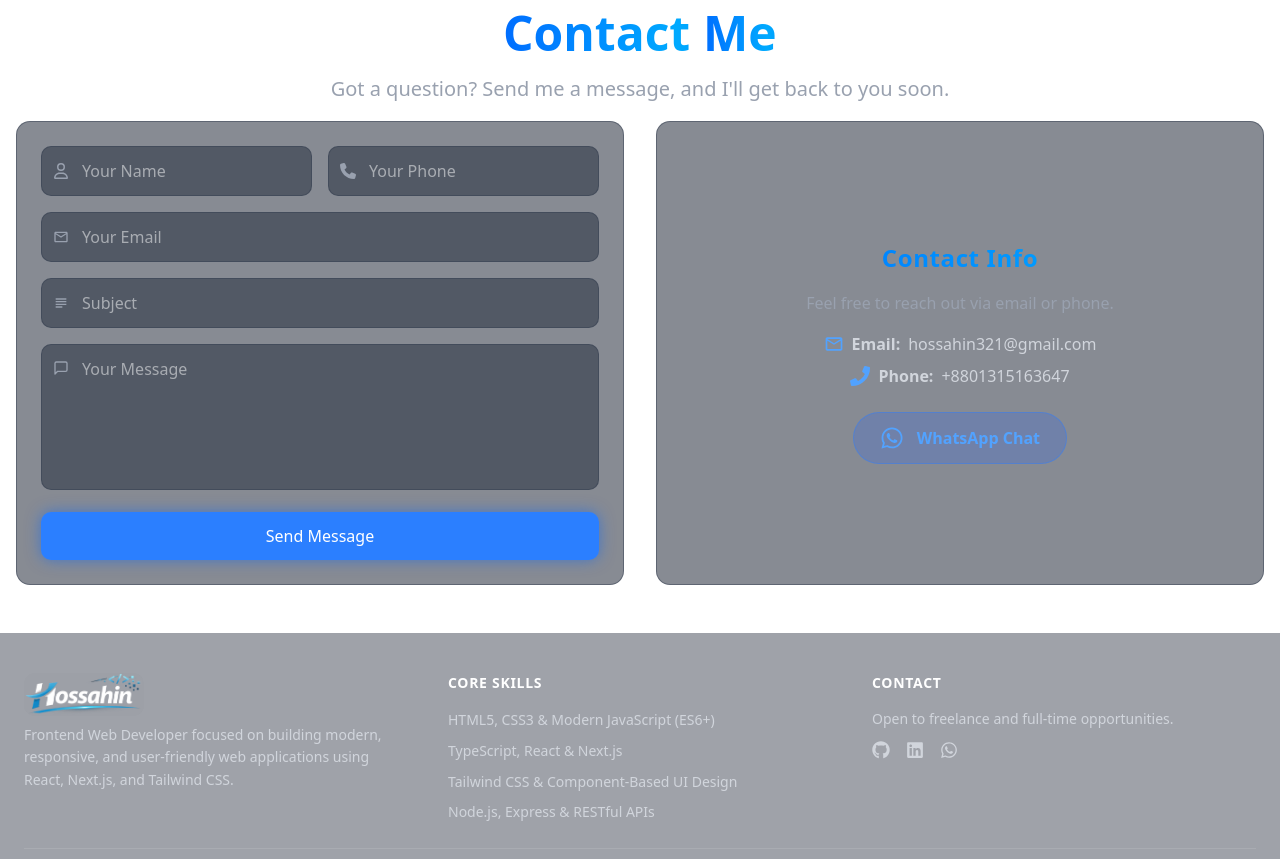
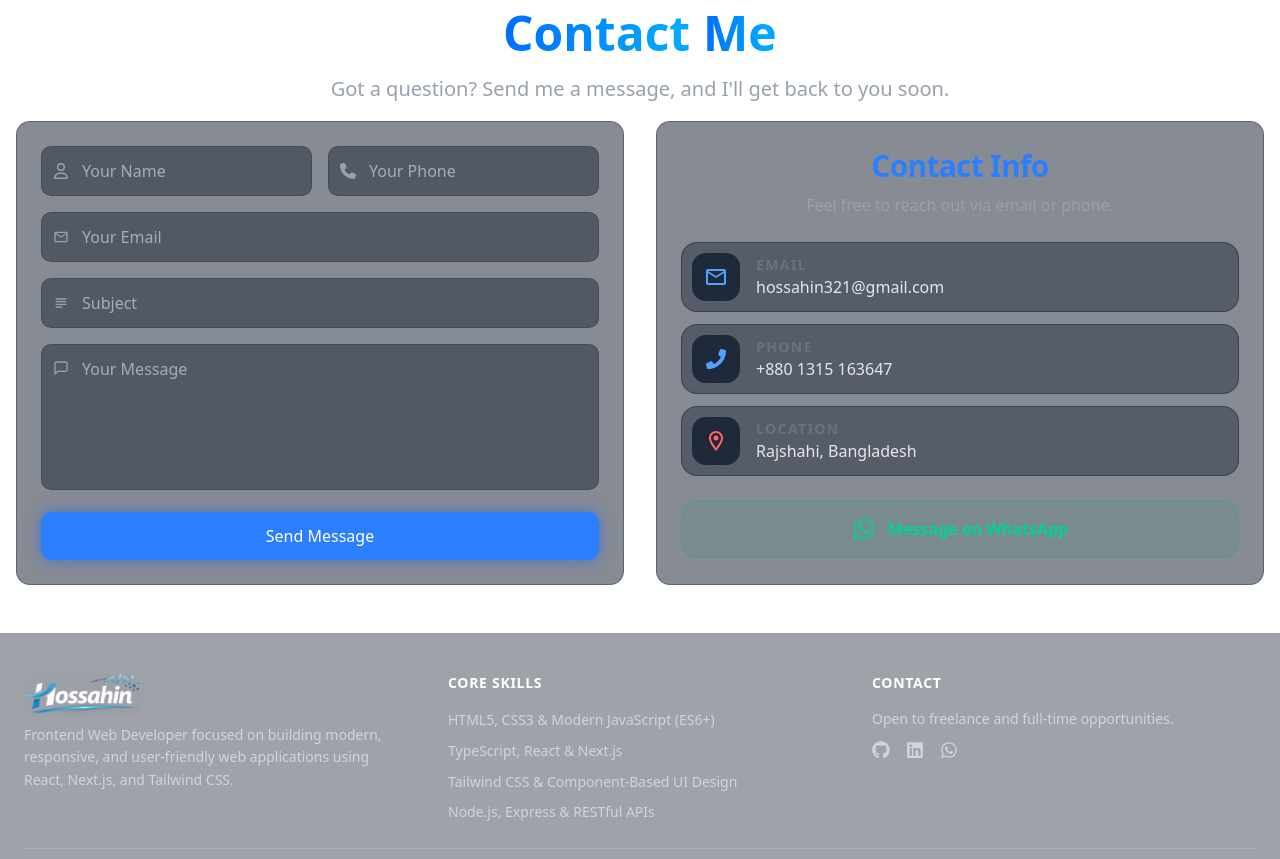
Before and after one commit to Hossahin/md_hossahin_frontend_developer, a Next.js app: page / in a window 1280 px wide. Shown: the part 2540-3399 px from the top of the page. Built offline with nearby package versions, Linux system fonts and the light colour scheme.

Commit message:
style: modify Contact Me section design

```diff
--- a/src/components/ContactInfoCard.tsx
+++ b/src/components/ContactInfoCard.tsx
@@ -1,46 +1,145 @@
 "use client";
-import { MdOutlineEmail } from "react-icons/md";
+
+import { useState } from "react";
+import {
+  MdOutlineEmail,
+  MdOutlineLocationOn,
+  MdContentCopy,
+} from "react-icons/md";
 import { FaPhone, FaWhatsapp } from "react-icons/fa";
 import Link from "next/link";
-import { motion } from "framer-motion";
+import { motion, AnimatePresence } from "framer-motion";
 
 const ContactInfo = () => {
+  const [toast, setToast] = useState({ show: false, message: "" });
+
+  const contactData = [
+    {
+      id: 1,
+      icon: <MdOutlineEmail className="text-blue-400 w-6 h-6" />,
+      label: "Email",
+      value: "hossahin321@gmail.com",
+      href: "mailto:hossahin321@gmail.com",
+      copyable: true,
+    },
+    {
+      id: 2,
+      icon: <FaPhone className="text-blue-400 w-5 h-5" />,
+      label: "Phone",
+      value: "+880 1315 163647",
+      href: "tel:+8801315163647",
+      copyable: true,
+    },
+    {
+      id: 3,
+      icon: <MdOutlineLocationOn className="text-red-400 w-6 h-6" />,
+      label: "Location",
+      value: "Rajshahi, Bangladesh",
+      href: "https://www.google.com/maps/search/?api=1&query=Rajshahi,Bangladesh",
+      copyable: false,
+    },
+  ];
+
+  const handleCopy = async (text: string) => {
+    try {
+      await navigator.clipboard.writeText(text);
+      setToast({ show: true, message: `${text} copied!` });
+      setTimeout(() => setToast({ show: false, message: "" }), 3000);
+    } catch (err) {
+      console.error("Failed to copy: ", err);
+    }
+  };
+
   return (
     <motion.div
-      className="relative bg-gray-900/50 p-6 rounded-xl text-center flex flex-col justify-center border border-gray-700/50"
+      className="relative bg-gray-900/50 p-4 sm:p-6 rounded-xl text-center flex flex-col justify-center border border-gray-700/50"
       initial={{ opacity: 0, y: 50 }}
       whileInView={{ opacity: 1, y: 0 }}
       viewport={{ once: true, amount: 0.3 }}
       transition={{ duration: 0.8, ease: "easeOut" }}
     >
-      <h3 className="text-2xl font-semibold text-animated-gradient tracking-wide">
+      {/* Header */}
+      <div className="text-center mb-4 sm:mb-6">
+        <h3 className="text-2xl sm:text-3xl font-bold text-blue-500 tracking-tight">
           Contact Info
         </h3>
-      <p className="text-gray-400 mt-4 leading-relaxed text-base">
+        <p className="text-gray-400 mt-2 text-sm sm:text-base leading-relaxed">
           Feel free to reach out via email or phone.
         </p>
-      <div className="mt-4 space-y-2">
-        <p className="text-gray-300 text-base flex items-center justify-center gap-2">
-          <MdOutlineEmail className="text-blue-400 w-5 h-5" />
-          <strong>Email:</strong> hossahin321@gmail.com
+      </div>
+
+      {/* Contact List */}
+      <div className="grid gap-3">
+        {contactData.map((item) => (
+          <div
+            key={item.id}
+            className="group flex flex-col sm:flex-row items-center sm:justify-between p-2.5 rounded-2xl bg-gray-900/40 border border-gray-800/50 hover:border-blue-500/50 hover:bg-gray-800/60 transition-all duration-300 cursor-pointer"
+          >
+            {/* Left Icon */}
+            <div className="flex items-center justify-center w-12 h-12 rounded-xl bg-gray-800 group-hover:bg-blue-500/10 transition-colors duration-300 mb-2 sm:mb-0">
+              {item.icon}
+            </div>
+
+            {/* Middle Text */}
+            <div className="flex-1 text-center sm:text-left sm:ml-4">
+              <p className="text-xs sm:text-sm font-semibold text-gray-500 uppercase tracking-widest">
+                {item.label}
               </p>
-        <p className="text-gray-300 text-base mt-2 flex items-center justify-center gap-2">
-          <FaPhone className="text-blue-400 w-5 h-5" />
-          <strong>Phone:</strong> +8801315163647
+              {item.copyable ? (
+                <p className="text-gray-200 font-medium group-hover:text-blue-400 transition-colors break-words">
+                  {item.value}
                 </p>
+              ) : (
+                <Link
+                  href={item.href}
+                  target="_blank"
+                  rel="noopener noreferrer"
+                  className="text-gray-200 font-medium hover:text-blue-400 transition-colors break-words"
+                >
+                  {item.value}
+                </Link>
+              )}
+            </div>
 
-        <div className="mt-6 flex justify-center">
+            {/* Right Copy Icon */}
+            {item.copyable && (
+              <MdContentCopy
+                onClick={() => handleCopy(item.value)}
+                className="w-5 h-5 text-gray-400 opacity-0 group-hover:opacity-100 cursor-pointer hover:text-blue-400 transition-opacity duration-200 mt-2 sm:mt-0"
+                title="Copy"
+              />
+            )}
+          </div>
+        ))}
+      </div>
+
+      {/* WhatsApp Button */}
+      <div className="pt-4 sm:pt-6">
         <Link
           href="https://wa.me/8801315163647"
           target="_blank"
           rel="noopener noreferrer"
-            className="inline-flex items-center gap-[0.8rem] bg-blue-600/20 border border-blue-500/40 text-blue-400 font-semibold px-[1.618rem] py-[0.8rem] rounded-full hover:bg-blue-600/30 hover:scale-[1.05] transition-all duration-300"
+          className="flex flex-col sm:flex-row items-center justify-center gap-2 sm:gap-3 w-full bg-emerald-600/10 border border-emerald-500/30 text-emerald-400 font-bold py-3 sm:py-4 rounded-2xl hover:bg-emerald-600 hover:text-white transition-all duration-300"
         >
-            <FaWhatsapp className="w-[1.5rem] h-[1.5rem]" />
-            WhatsApp Chat
+          <FaWhatsapp className="w-6 h-6" />
+          <span>Message on WhatsApp</span>
         </Link>
       </div>
-      </div>
+
+      {/* Custom Toast */}
+      <AnimatePresence>
+        {toast.show && (
+          <motion.div
+            initial={{ opacity: 0, y: -30, scale: 0.8 }}
+            animate={{ opacity: 1, y: 0, scale: 1 }}
+            exit={{ opacity: 0, y: -30, scale: 0.8 }}
+            transition={{ type: "spring", stiffness: 500, damping: 30 }}
+            className="fixed top-5 right-5 z-50 bg-gray-800 text-white px-4 py-2 rounded-lg shadow-lg border border-gray-700"
+          >
+            {toast.message}
+          </motion.div>
+        )}
+      </AnimatePresence>
     </motion.div>
   );
 };
```
Lines whose indentation alone changed are shown as unchanged.
